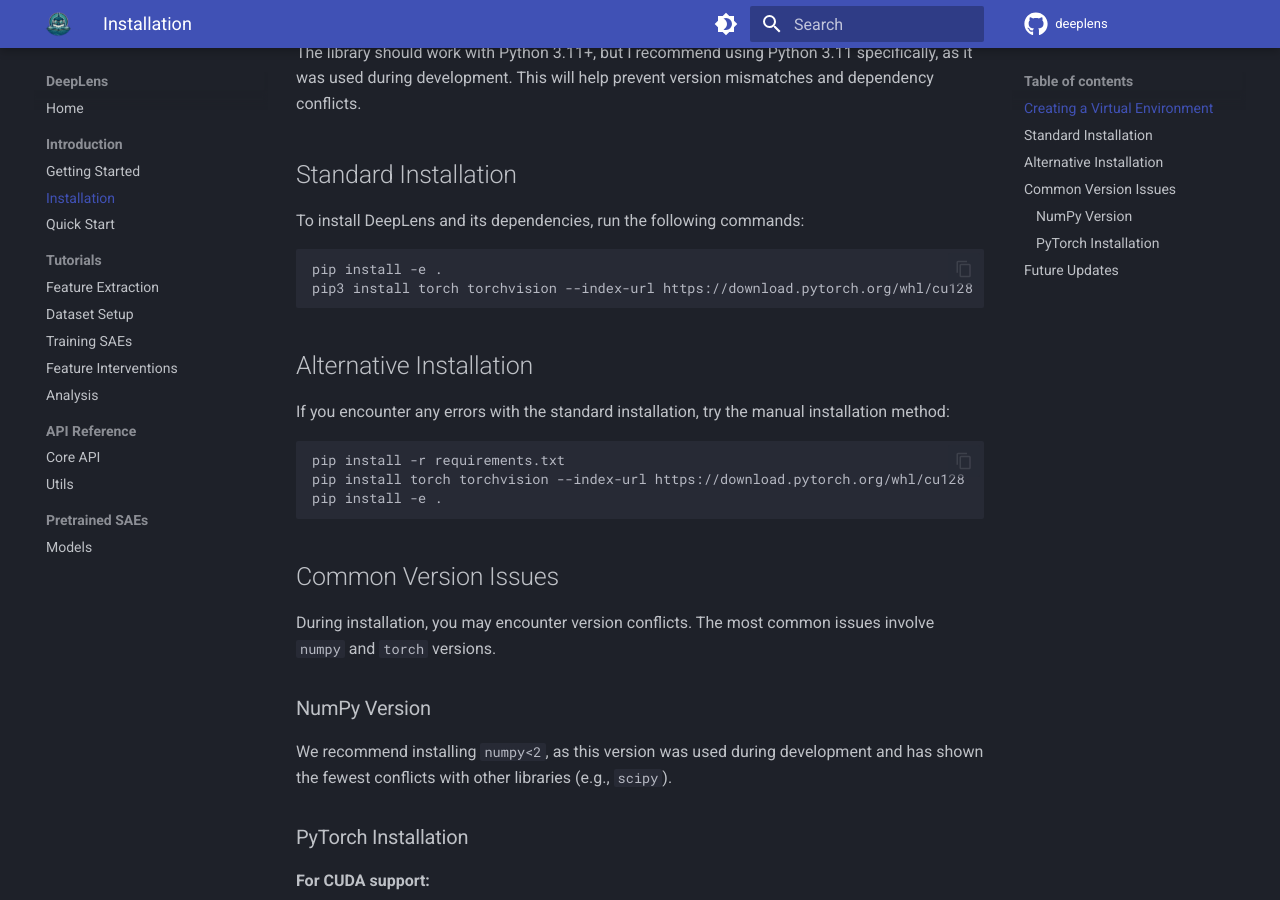
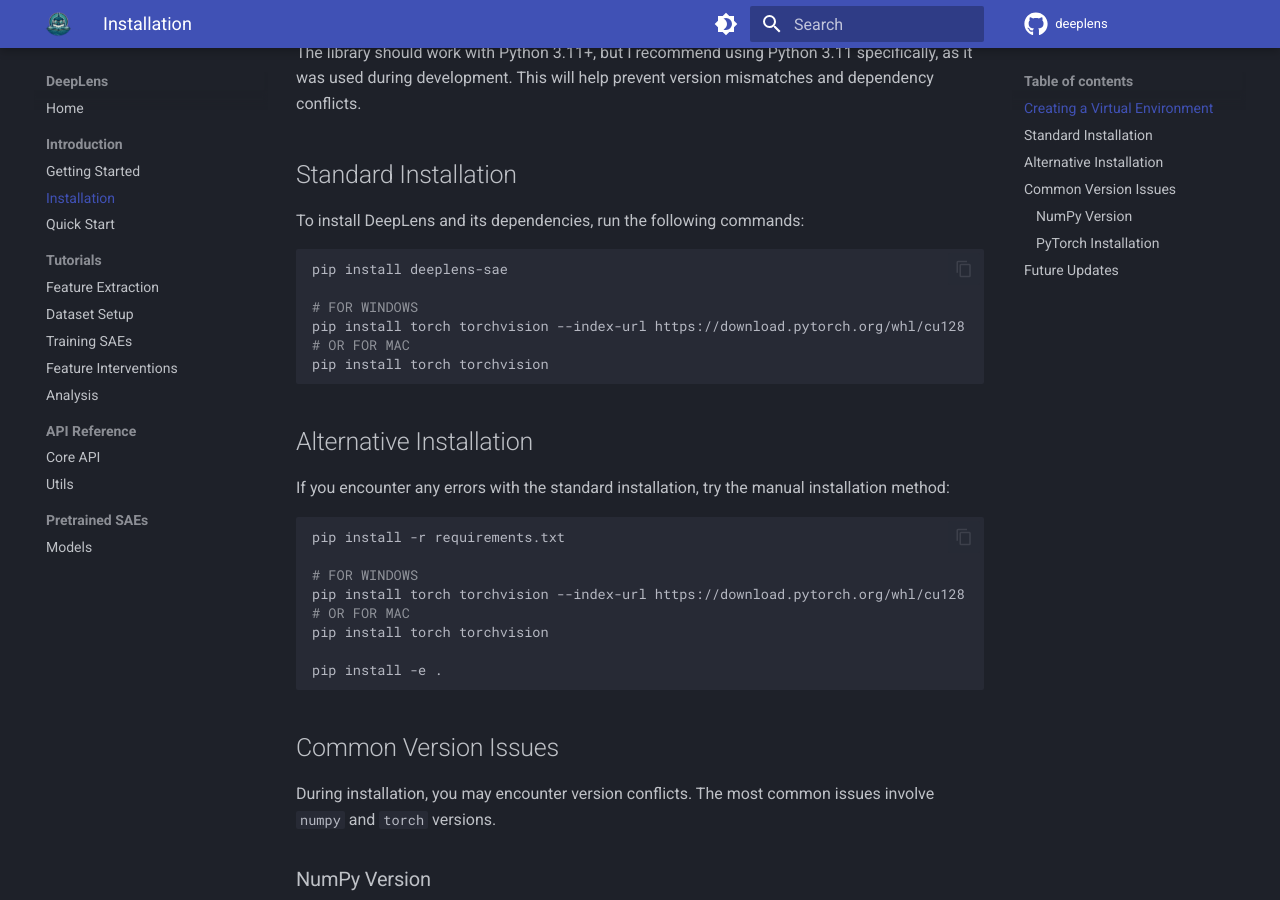
Before and after one commit to IParraMartin/deeplens, an MkDocs documentation site: the page built from docs/installation.md, in a window 1280 px wide and 900 px high, scrolled down 333 px. Built offline with MkDocs 1.6.1 and Material for MkDocs 9.7.7, drawn with Linux system fonts in a browser that asks for light colours; comment, search, counter and statistics services are not loaded.

Commit message:
Update installation instructions for clarity and consistency

````diff
--- a/docs/installation.md
+++ b/docs/installation.md
@@ -16,8 +16,12 @@
 To install DeepLens and its dependencies, run the following commands:
 
 ```bash
-pip install -e .
-pip3 install torch torchvision --index-url https://download.pytorch.org/whl/cu128
+pip install deeplens-sae
+
+# FOR WINDOWS
+pip install torch torchvision --index-url https://download.pytorch.org/whl/cu128
+# OR FOR MAC
+pip install torch torchvision
 ```
 
 ## Alternative Installation
@@ -26,7 +30,12 @@
 
 ```bash
 pip install -r requirements.txt
+
+# FOR WINDOWS
 pip install torch torchvision --index-url https://download.pytorch.org/whl/cu128
+# OR FOR MAC
+pip install torch torchvision
+
 pip install -e .
 ```
 
````
